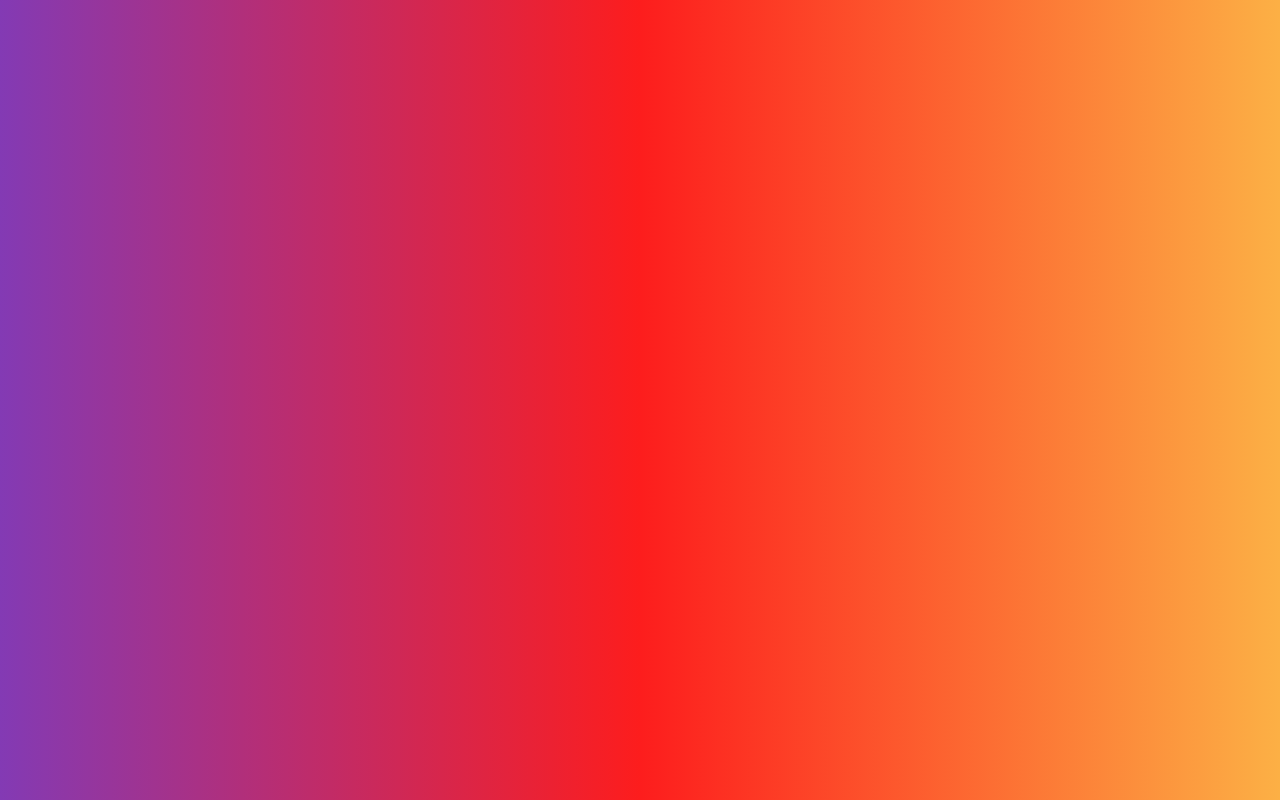
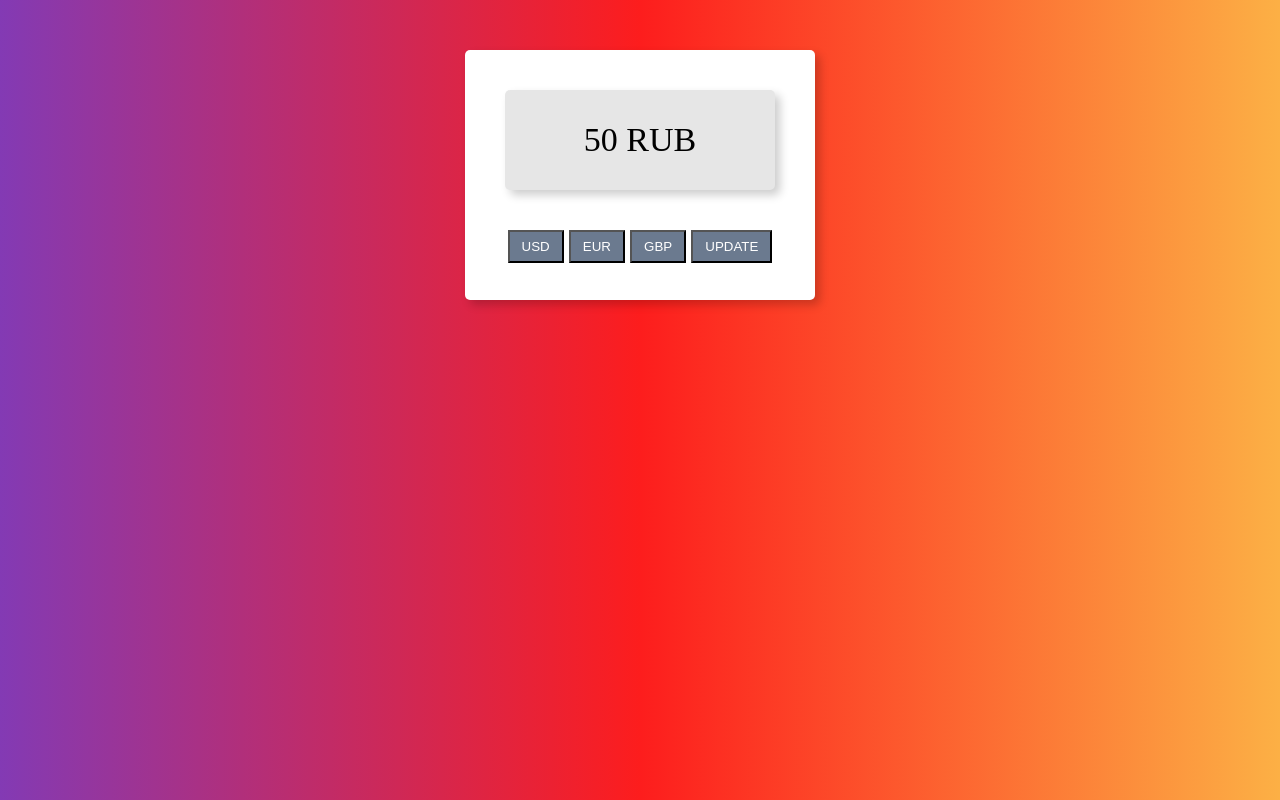
Before and after one commit to PhenomLG/Currency-Converter-React, a React (Create React App) app: page / in a window 1280 px wide. Built offline with nearby package versions, Linux system fonts and the light colour scheme.

Commit message:
add style and structure

```diff
--- a/src/components/App.js
+++ b/src/components/App.js
@@ -2,8 +2,14 @@ import './App.scss';
 
 function App() {
   return (
-    <div className="App">
-
+    <div className="app">
+        <div className='app__currency'>{50} {"RUB"}</div>
+        <div className="app__controls">
+          <button>USD</button>
+          <button>EUR</button>
+          <button>GBP</button>
+          <button>update</button>
+        </div>
     </div>
   );
 }
--- a/src/components/App.scss
+++ b/src/components/App.scss
@@ -0,0 +1,36 @@
+.app {
+    width: 350px;
+    height: 250px;
+    background-color: #fff;
+    margin: 50px auto 0 auto;
+    padding: 40px;
+    border-radius: 5px;
+    box-shadow: 5px 5px 10px rgba(0,0,0, .2);
+
+    &__currency{
+        padding: 0 30px 0 30px;
+        height: 100px;
+        border-radius: 5px;
+        box-shadow: 5px 5px 10px rgba(0,0,0, .2);
+        background-color: #e6e6e6;
+        text-align: center;
+        line-height: 100px;
+        font-size: 34px;
+        margin: 0 auto;
+    }
+
+    &__controls {
+        display: flex;
+        justify-content: space-around;
+        margin-top: 40px;
+
+        button {
+            padding: 7px 12px;
+            cursor: pointer;
+            background-color: #6B7A8F;
+            color: white;
+            text-transform: uppercase;
+          }
+      }
+
+}
```
